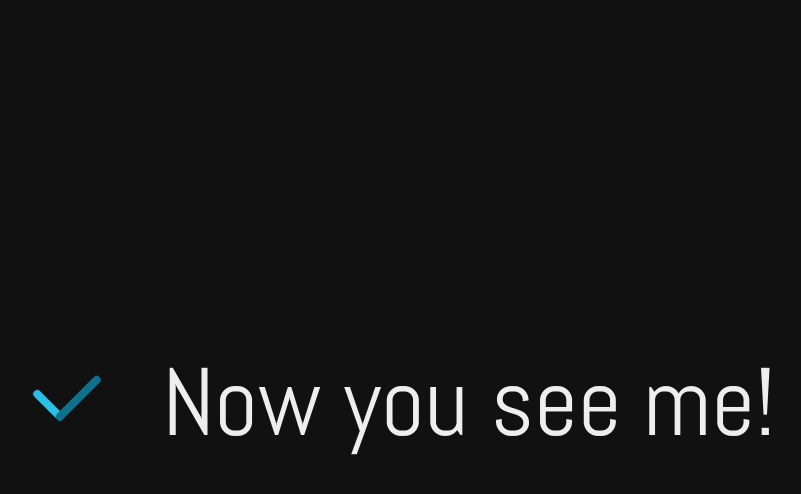
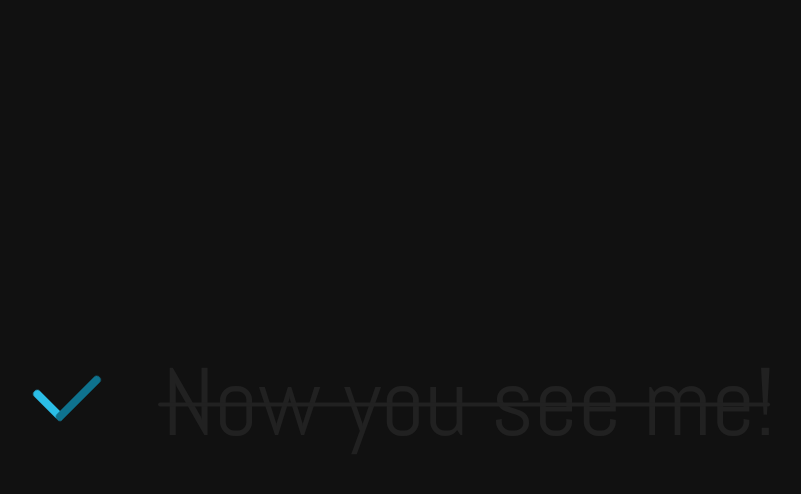
Before and after one commit to Timbar09/Now-you-see-me_Now-you-dont, a plain HTML site: page index.html in a window 1280 px wide. Both pictures are taken after a click on the checkbox "Now you see me!". Shown: the whole page, without its empty margins (235-1036 px from the left). Drawn offline with Linux system fonts and the light colour scheme.

Commit message:
style: Add checkbox label hover color and animation

```diff
--- a/style.css
+++ b/style.css
@@ -148,8 +148,46 @@ body {
 }
 
 .checkbox__label {
-  position: relative;
+  --hover: #cdcdcd;
+  --checked: #212121;
+  --stroke-dimension: 0.05em;
+
   cursor: pointer;
   user-select: none;
   transition: color 0.3s;
 }
+
+.checkbox__label:hover {
+  color: var(--hover);
+}
+
+.checkbox:checked + .checkbox__label {
+  color: var(--checked);
+}
+
+.checkbox__label--text {
+  position: relative;
+}
+
+.checkbox__label--text::before {
+  content: "";
+  position: absolute;
+  top: 50%;
+  left: calc(-1 * var(--stroke-dimension));
+  width: var(--stroke-dimension);
+  height: var(--stroke-dimension);
+  margin-right: 0.5em;
+  border-radius: 1em;
+}
+
+.checkbox__label--text::before {
+  background-color: transparent;
+  width: 0;
+  transition: width 0.5s, background-color 0.3s 0.5s;
+}
+
+.checkbox:checked + .checkbox__label .checkbox__label--text::before {
+  background-color: var(--checked);
+  width: 100%;
+  transition: width 1.25s 0.75s, background-color 0.3s 0.3s;
+}
```
